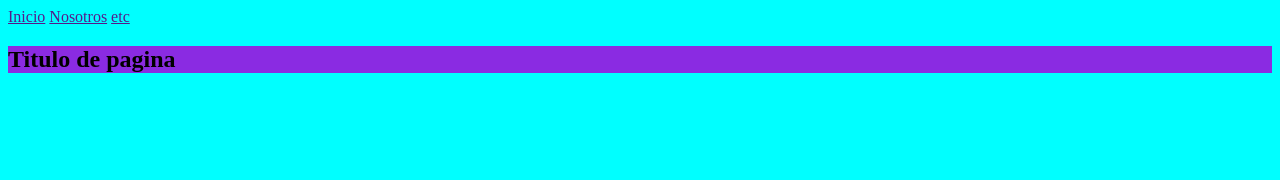
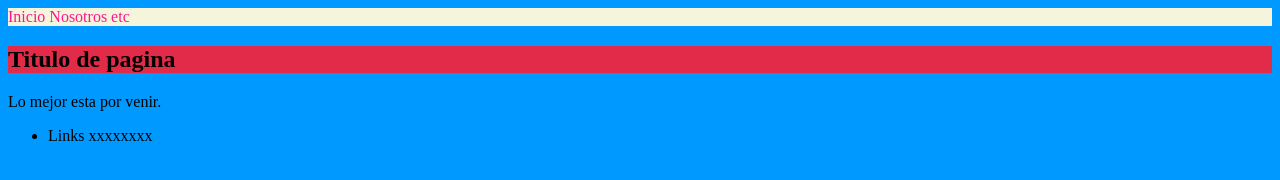
Before and after one commit to alefer73/alefer73.github.io, a plain HTML site: page Clase7/index.html in a window 1280 px wide. Drawn offline with Linux system fonts and the light colour scheme.

Commit message:
Actualiza hasta clase 8

```diff
--- a/Clase7/css/style.css
+++ b/Clase7/css/style.css
@@ -2,5 +2,13 @@
 /* Esto es un comentario CSS*/
 body{ background-color: aqua;
 }
-/* aplicar estilos por id*/
-#idSection{background-color: blueviolet;}
+
+/* Estilos por id*. Se usa # y el identificador */
+#idSection{background-color: rgb(226, 43, 73);}
+#nav{background-color: beige}
+
+/* Estilos por clases. Se usa . y el identificador */
+.links{color:deeppink}
+
+/*selector etiqueta*/
+a{text-decoration: none;}
--- a/Clase7/index.html
+++ b/Clase7/index.html
@@ -13,12 +13,12 @@
     <!-- Incluyo archivo externo de estilos css-->
     <link rel="stylesheet" href="./css/style.css">
 </head>
-<body >
+<body style= "background-color: rgb(0, 153, 255);">
     <header>
-        <nav >
-            <a href="">Inicio</a>
-            <a href="">Nosotros</a>
-            <a href="">etc</a>
+        <nav id="nav" >
+            <a class="links" href="">Inicio</a>
+            <a class="links" href="">Nosotros</a>
+            <a class="links" href="">etc</a>
 
         </nav>
     </header>
@@ -29,7 +29,12 @@
             </h1>
         </section>
         <section>
-
+            <p>Lo mejor esta por venir.</p>
+            <ul>
+                <li>
+                    <a>Links xxxxxxxx</a>
+                </li>
+            </ul>
         </section>
 
     </main>
```
Also changed, not shown: Clase8/index.html (added).
